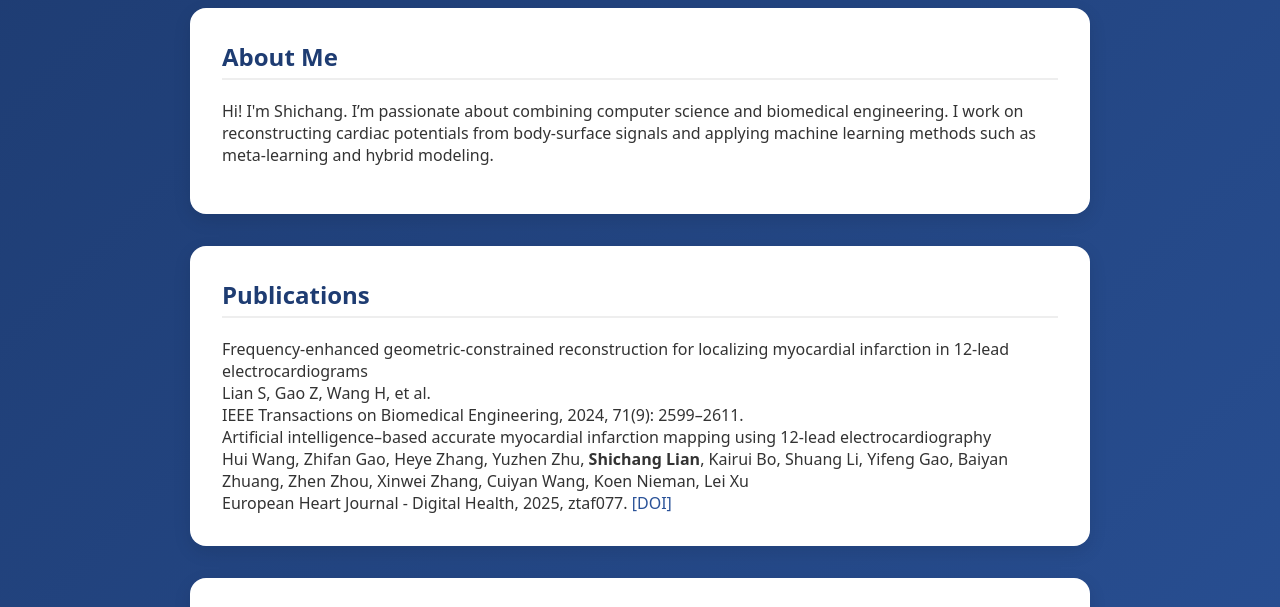
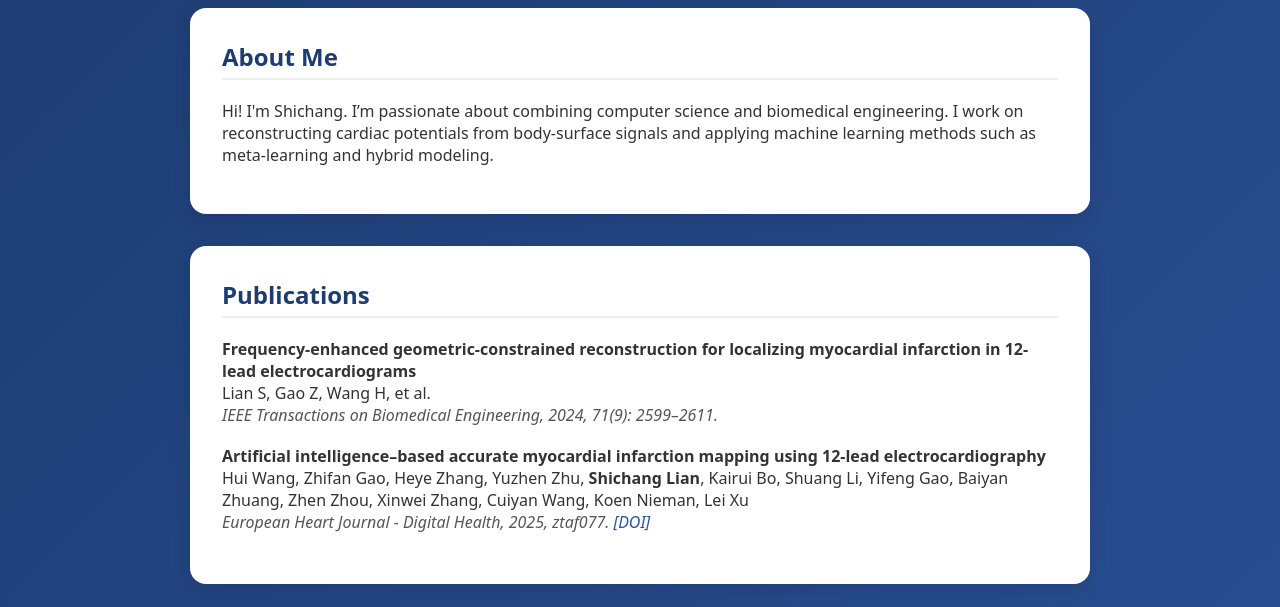
Before and after one commit to Helena-SC/shichanglian, a plain HTML site: page index.html in a window 1280 px wide. Shown: the part 141-748 px from the top of the page. Drawn offline with Linux system fonts and the light colour scheme.

Commit message:
Add styles for publication items in index.html

```diff
--- a/index.html
+++ b/index.html
@@ -59,6 +59,16 @@
       padding: 1rem;
       font-size: 0.9rem;
       opacity: 0.8;
+    }
+    .pub-item {
+      margin-bottom: 1.2rem;
+    }
+    .pub-title {
+      font-weight: bold;
+    }
+    .pub-venue {
+      font-style: italic;
+      color: #555;
     }
   </style>
 </head>
```
